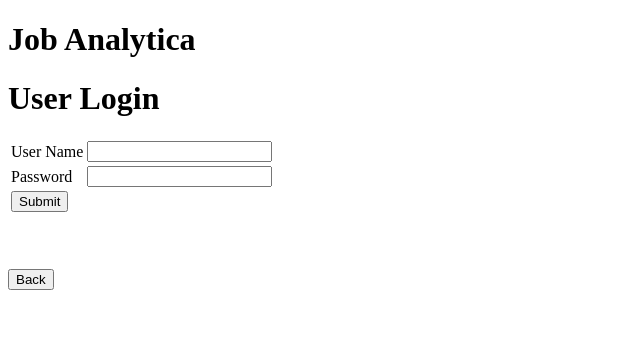
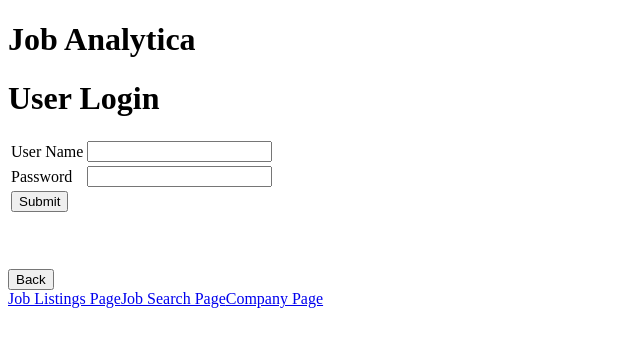
Before and after one commit to 13091995Leo/JobAnalytica, an Angular app in the folder mastek-job-app/: page / in a window 1280 px wide. Shown: the top 346 px of the page, without its empty margins (0-640 px from the left). Built offline with nearby package versions, Linux system fonts and the light colour scheme.

Commit message:
app routing/links

```diff
--- a/mastek-job-app/src/app/app-routing.module.ts
+++ b/mastek-job-app/src/app/app-routing.module.ts
@@ -2,11 +2,13 @@ import { NgModule } from '@angular/core';
 import { Routes, RouterModule } from '@angular/router';
 import { JobComponent } from './job/job.component';
 import { JobsearchComponent } from './jobsearch/jobsearch.component';
+import { CompanyComponent } from './company/company.component';
 
 
 const routes: Routes = [
   { path: 'job', component: JobComponent },
-  { path: 'jobsearch', component: JobsearchComponent }
+  { path: 'jobsearch', component: JobsearchComponent },
+  { path: 'companyPage', component: CompanyComponent}
 ];
 
 @NgModule({
--- a/mastek-job-app/src/app/app.component.html
+++ b/mastek-job-app/src/app/app.component.html
@@ -1,2 +1,10 @@
 <h1>Job Analytica</h1>
 <app-userlogin></app-userlogin>
+<nav>
+    <a routerLink="job">Job Listings Page</a>
+    <a routerLink="jobsearch">Job Search Page</a>
+    <a routerLink="companyPage">Company Page</a>
+
+    <router-outlet></router-outlet>
+
+</nav>
```
